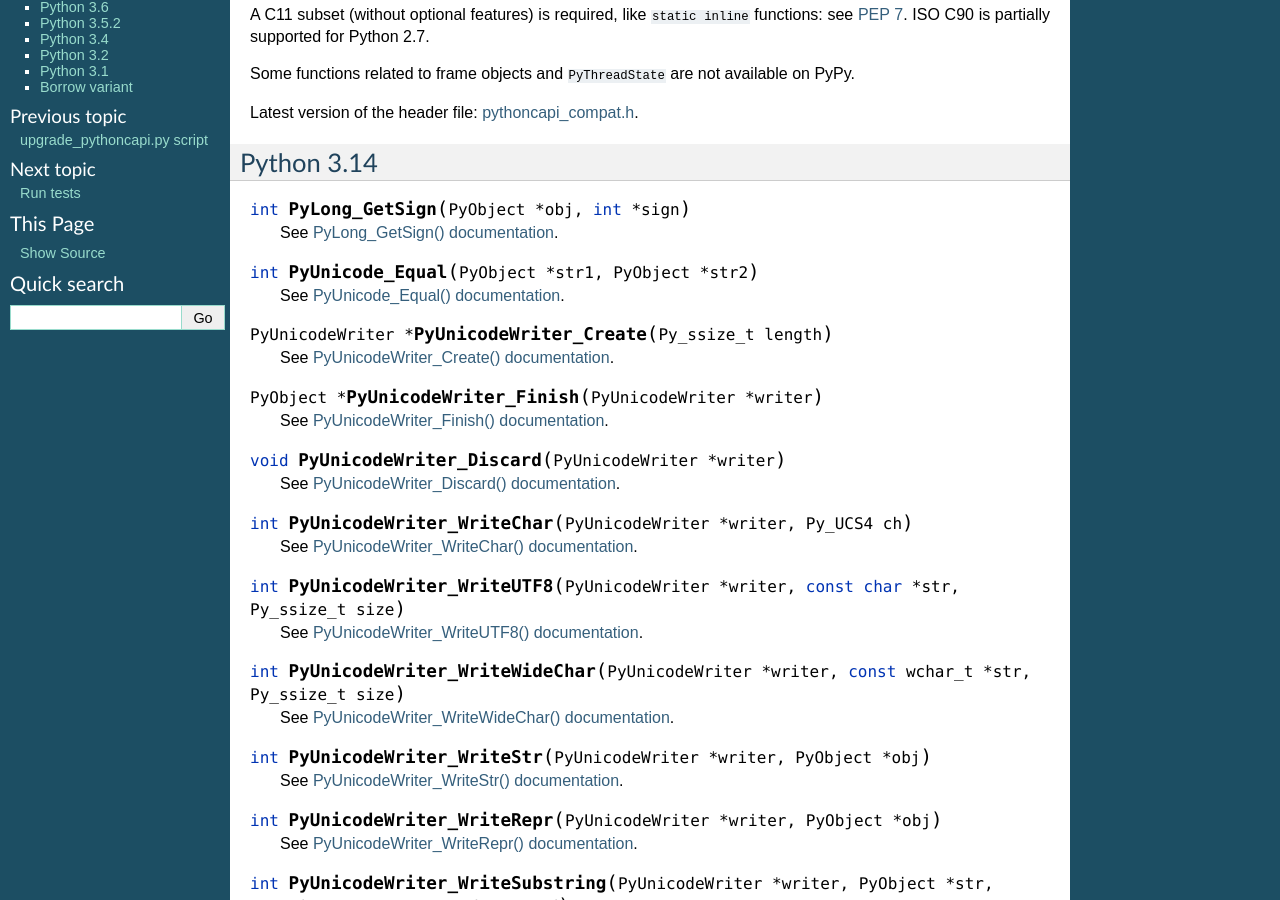
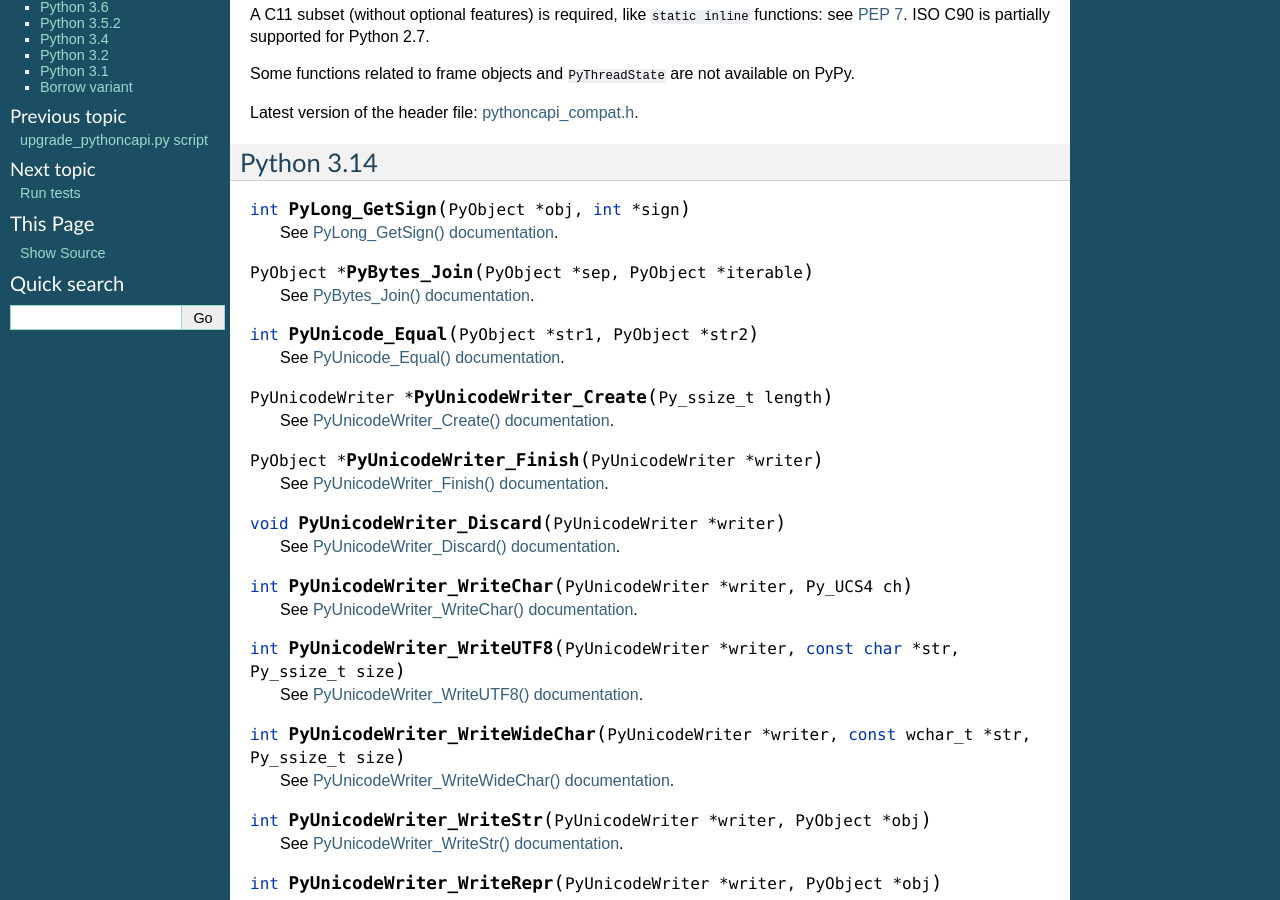
Before and after one commit to python/pythoncapi-compat, a Sphinx documentation site: the page built from docs/api.rst, in a window 1280 px wide and 900 px high, scrolled down 315 px. Built offline with Sphinx 7.4.7, drawn with Linux system fonts in a browser that asks for light colours; pages that are not in the unit, such as notebooks, are missing from menus.

Commit message:
Add PyBytes_Join() function (#111)

```diff
--- a/docs/api.rst
+++ b/docs/api.rst
@@ -32,6 +32,10 @@
 .. c:function:: int PyLong_GetSign(PyObject *obj, int *sign)
 
    See `PyLong_GetSign() documentation <https://docs.python.org/dev/c-api/long.html#c.PyLong_GetSign>`__.
+
+.. c:function:: PyObject* PyBytes_Join(PyObject *sep, PyObject *iterable)
+
+   See `PyBytes_Join() documentation <https://docs.python.org/dev/c-api/bytes.html#c.PyBytes_Join>`__.
 
 .. c:function:: int PyUnicode_Equal(PyObject *str1, PyObject *str2)
 
--- a/docs/changelog.rst
+++ b/docs/changelog.rst
@@ -1,7 +1,11 @@
 Changelog
 =========
 
-* 2024-10-09: Add ``PyUnicode_Equal()`` function.
+* 2024-10-09: Add functions:
+
+  * ``PyBytes_Join()``
+  * ``PyUnicode_Equal()``
+
 * 2024-07-18: Add functions:
 
   * ``PyUnicodeWriter_Create()``
```
Also changed, not shown: 2 other files.
